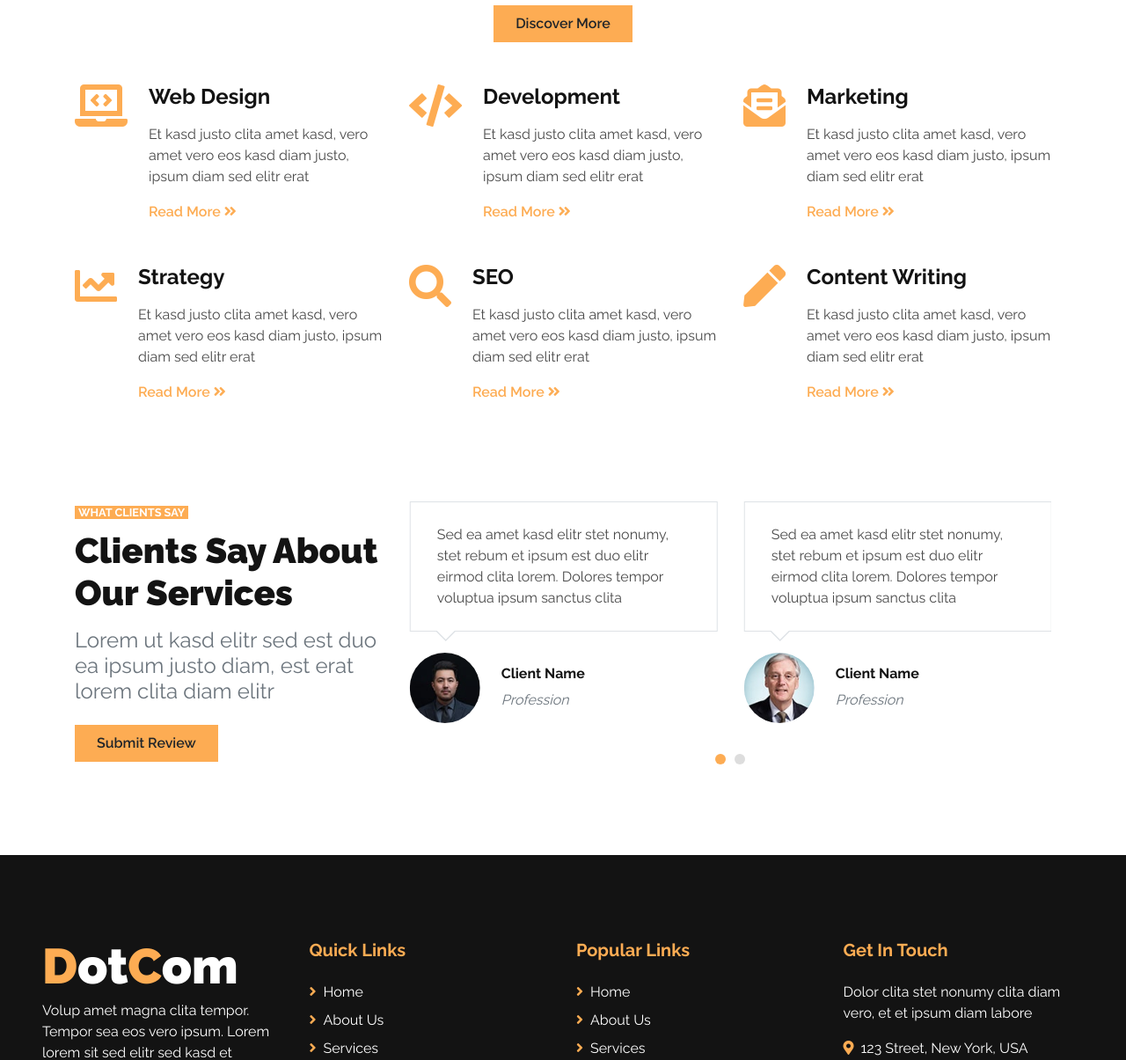
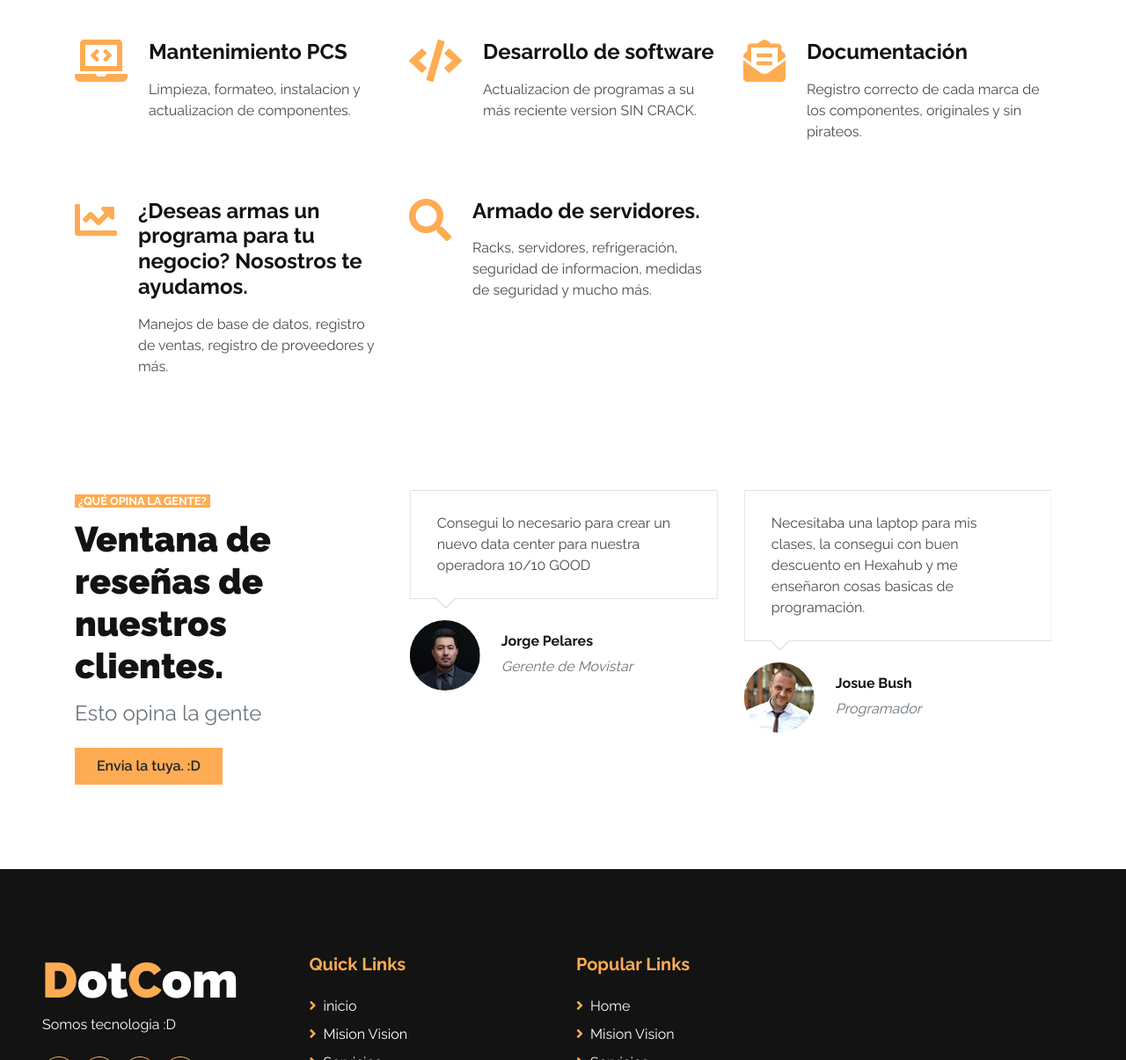
Before and after one commit to Sokar01SB/Sokar01SB.github.io, a plain HTML site: page service.html in a window 1280 px wide. Shown: the part 696-1901 px from the top of the page at 88% size. Drawn offline with nearby package versions, Linux system fonts and the light colour scheme.

Commit message:
PAGINA SERVICIOS LISTO

```diff
--- a/service.html
+++ b/service.html
@@ -52,11 +52,11 @@
 
     <!-- Page Header Start -->
     <div class="container-fluid page-header d-flex flex-column align-items-center justify-content-center pt-0 pt-lg-5 mb-5">
-        <h1 class="display-4 text-white mb-3 mt-0 mt-lg-5">Services</h1>
+        <h1 class="display-4 text-white mb-3 mt-0 mt-lg-5">Servicios</h1>
         <div class="d-inline-flex text-white">
-            <p class="m-0"><a class="text-white" href="">Home</a></p>
+            <p class="m-0"><a class="text-white" href="">Inicio</a></p>
             <p class="m-0 px-2">/</p>
-            <p class="m-0">Services</p>
+            <p class="m-0">Servicios</p>
         </div>
     </div>
     <!-- Page Header Start -->
@@ -67,11 +67,9 @@
         <div class="container">
             <div class="row justify-content-center">
                 <div class="col-12 col-lg-6 text-center mb-5">
-                    <small class="bg-primary text-white text-uppercase font-weight-bold px-1">What we do</small>
-                    <h1 class="mt-2 mb-3">We Offer Creative Services</h1>
-                    <h4 class="font-weight-normal text-muted mb-4">Lorem ut kasd dolores elitr sed est duo ea ipsum
-                        justo diam, est erat lorem. Est magna sea clita diam tempor elitr</h4>
-                    <a href="" class="btn btn-primary py-md-2 px-md-4 font-weight-semi-bold">Discover More</a>
+                    <small class="bg-primary text-white text-uppercase font-weight-bold px-1">¿Qué hacemos?</small>
+                    <h1 class="mt-2 mb-3">Ofrecemos diversos servicios</h1>
+                    <h4 class="font-weight-normal text-muted mb-4">Baratos, seguros y eficaces</h4>
                 </div>
             </div>
             <div class="row">
@@ -79,11 +77,9 @@
                     <div class="d-flex">
                         <i class="fa fa-3x fa-laptop-code text-primary mr-4"></i>
                         <div class="d-flex flex-column">
-                            <h4 class="font-weight-bold mb-3">Web Design</h4>
-                            <p>Et kasd justo clita amet kasd, vero amet vero eos kasd diam justo, ipsum diam sed elitr
-                                erat</p>
-                            <a class="font-weight-semi-bold" href="">Read More <i
-                                    class="fa fa-angle-double-right"></i></a>
+                            <h4 class="font-weight-bold mb-3">Mantenimiento PCS</h4>
+                            <p>Limpieza, formateo, instalacion y actualizacion de componentes.
+                                </p>
                         </div>
                     </div>
                 </div>
@@ -91,11 +87,9 @@
                     <div class="d-flex">
                         <i class="fa fa-3x fa-code text-primary mr-4"></i>
                         <div class="d-flex flex-column">
-                            <h4 class="font-weight-bold mb-3">Development</h4>
-                            <p>Et kasd justo clita amet kasd, vero amet vero eos kasd diam justo, ipsum diam sed elitr
-                                erat</p>
-                            <a class="font-weight-semi-bold" href="">Read More <i
-                                    class="fa fa-angle-double-right"></i></a>
+                            <h4 class="font-weight-bold mb-3">Desarrollo de software</h4>
+                            <p>Actualizacion de programas a su más reciente version SIN CRACK.</p>
+
                         </div>
                     </div>
                 </div>
@@ -103,11 +97,8 @@
                     <div class="d-flex">
                         <i class="fa fa-3x fa-envelope-open-text text-primary mr-4"></i>
                         <div class="d-flex flex-column">
-                            <h4 class="font-weight-bold mb-3">Marketing</h4>
-                            <p>Et kasd justo clita amet kasd, vero amet vero eos kasd diam justo, ipsum diam sed elitr
-                                erat</p>
-                            <a class="font-weight-semi-bold" href="">Read More <i
-                                    class="fa fa-angle-double-right"></i></a>
+                            <h4 class="font-weight-bold mb-3">Documentación</h4>
+                            <p>Registro correcto de cada marca de los componentes, originales y sin pirateos.</p>
                         </div>
                     </div>
                 </div>
@@ -115,11 +106,8 @@
                     <div class="d-flex">
                         <i class="fa fa-3x fa-chart-line text-primary mr-4"></i>
                         <div class="d-flex flex-column">
-                            <h4 class="font-weight-bold mb-3">Strategy</h4>
-                            <p>Et kasd justo clita amet kasd, vero amet vero eos kasd diam justo, ipsum diam sed elitr
-                                erat</p>
-                            <a class="font-weight-semi-bold" href="">Read More <i
-                                    class="fa fa-angle-double-right"></i></a>
+                            <h4 class="font-weight-bold mb-3">¿Deseas armas un programa para tu negocio? Nosostros te ayudamos.</h4>
+                            <p>Manejos de base de datos, registro de ventas, registro de proveedores y más.</p>
                         </div>
                     </div>
                 </div>
@@ -127,23 +115,11 @@
                     <div class="d-flex">
                         <i class="fa fa-3x fa-search text-primary mr-4"></i>
                         <div class="d-flex flex-column">
-                            <h4 class="font-weight-bold mb-3">SEO</h4>
-                            <p>Et kasd justo clita amet kasd, vero amet vero eos kasd diam justo, ipsum diam sed elitr
-                                erat</p>
-                            <a class="font-weight-semi-bold" href="">Read More <i
-                                    class="fa fa-angle-double-right"></i></a>
+                            <h4 class="font-weight-bold mb-3">Armado de servidores.</h4>
+                            <p>Racks, servidores, refrigeración, seguridad de informacion, medidas de seguridad y mucho más.</p>
                         </div>
                     </div>
                 </div>
-                <div class="col-md-4 mb-5">
-                    <div class="d-flex">
-                        <i class="fa fa-3x fa-pen text-primary mr-4"></i>
-                        <div class="d-flex flex-column">
-                            <h4 class="font-weight-bold mb-3">Content Writing</h4>
-                            <p>Et kasd justo clita amet kasd, vero amet vero eos kasd diam justo, ipsum diam sed elitr
-                                erat</p>
-                            <a class="font-weight-semi-bold" href="">Read More <i
-                                    class="fa fa-angle-double-right"></i></a>
                         </div>
                     </div>
                 </div>
@@ -158,58 +134,36 @@
         <div class="container">
             <div class="row">
                 <div class="col-lg-4 mb-5">
-                    <small class="bg-primary text-white text-uppercase font-weight-bold px-1">What clients say</small>
-                    <h1 class="mt-2 mb-3">Clients Say About Our Services</h1>
-                    <h4 class="font-weight-normal text-muted mb-4">Lorem ut kasd elitr sed est duo ea ipsum justo diam, est erat lorem clita diam elitr</h4>
-                    <a href="" class="btn btn-primary py-md-2 px-md-4 font-weight-semi-bold">Submit Review</a>
+                    <small class="bg-primary text-white text-uppercase font-weight-bold px-1">¿Qué opina la gente?</small>
+                    <h1 class="mt-2 mb-3">Ventana de reseñas de nuestros clientes.</h1>
+                    <h4 class="font-weight-normal text-muted mb-4">Esto opina la gente</h4>
+                    <a href="" class="btn btn-primary py-md-2 px-md-4 font-weight-semi-bold">Envia la tuya. :D</a>
                 </div>
                 <div class="col-lg-8 mb-5">
                     <div class="owl-carousel testimonial-carousel">
                         <div class="testimonial-item">
                             <div class="testimonial-text position-relative border mb-4" style="padding: 25px 30px;">
-                                Sed ea amet kasd elitr stet nonumy, stet rebum et ipsum est duo elitr eirmod clita lorem. Dolores tempor voluptua ipsum sanctus clita
+                                Necesitaba una laptop para mis clases, la consegui con buen descuento en Hexahub y me enseñaron cosas basicas de programación.
                             </div>
                             <div class="d-flex align-items-center">
                                 <img class="img-fluid rounded-circle" src="img/testimonial-1.jpg" style="width: 80px; height: 80px;" alt="Image">
                                 <div class="pl-4">
-                                    <h6 class="font-weight-bold">Client Name</h6>
-                                    <i class="text-muted">Profession</i>
+                                    <h6 class="font-weight-bold">Josue Bush</h6>
+                                    <i class="text-muted">Programador</i>
                                 </div>
                             </div>
                         </div>
                         <div class="testimonial-item">
                             <div class="testimonial-text position-relative border mb-4" style="padding: 25px 30px;">
-                                Sed ea amet kasd elitr stet nonumy, stet rebum et ipsum est duo elitr eirmod clita lorem. Dolores tempor voluptua ipsum sanctus clita
+                                Consegui lo necesario para crear un nuevo data center para nuestra operadora 10/10 GOOD
                             </div>
                             <div class="d-flex align-items-center">
                                 <img class="img-fluid rounded-circle" src="img/testimonial-2.jpg" style="width: 80px; height: 80px;" alt="Image">
                                 <div class="pl-4">
-                                    <h6 class="font-weight-bold">Client Name</h6>
-                                    <i class="text-muted">Profession</i>
+                                    <h6 class="font-weight-bold">Jorge Pelares</h6>
+                                    <i class="text-muted">Gerente de Movistar</i>
                                 </div>
                             </div>
-                        </div>
-                        <div class="testimonial-item">
-                            <div class="testimonial-text position-relative border mb-4" style="padding: 25px 30px;">
-                                Sed ea amet kasd elitr stet nonumy, stet rebum et ipsum est duo elitr eirmod clita lorem. Dolores tempor voluptua ipsum sanctus clita
-                            </div>
-                            <div class="d-flex align-items-center">
-                                <img class="img-fluid rounded-circle" src="img/testimonial-3.jpg" style="width: 80px; height: 80px;" alt="Image">
-                                <div class="pl-4">
-                                    <h6 class="font-weight-bold">Client Name</h6>
-                                    <i class="text-muted">Profession</i>
-                                </div>
-                            </div>
-                        </div>
-                        <div class="testimonial-item">
-                            <div class="testimonial-text position-relative border mb-4" style="padding: 25px 30px;">
-                                Sed ea amet kasd elitr stet nonumy, stet rebum et ipsum est duo elitr eirmod clita lorem. Dolores tempor voluptua ipsum sanctus clita
-                            </div>
-                            <div class="d-flex align-items-center">
-                                <img class="img-fluid rounded-circle" src="img/testimonial-4.jpg" style="width: 80px; height: 80px;" alt="Image">
-                                <div class="pl-4">
-                                    <h6 class="font-weight-bold">Client Name</h6>
-                                    <i class="text-muted">Profession</i>
                                 </div>
                             </div>
                         </div>
@@ -228,7 +182,7 @@
                 <a href="index.html" class="navbar-brand">
                     <h1 class="m-0 mt-n2 text-white display-4"><span class="text-primary">D</span>ot<span class="text-primary">C</span>om</h1>
                 </a>
-                <p>Volup amet magna clita tempor. Tempor sea eos vero ipsum. Lorem lorem sit sed elitr sed kasd et</p>
+                <p>Somos tecnologia :D</p>
                 <div class="d-flex justify-content-start mt-4">
                     <a class="btn btn-outline-primary rounded-circle text-center mr-2 px-0" style="width: 38px; height: 38px;" href="#"><i class="fab fa-twitter"></i></a>
                     <a class="btn btn-outline-primary rounded-circle text-center mr-2 px-0" style="width: 38px; height: 38px;" href="#"><i class="fab fa-facebook-f"></i></a>
@@ -239,35 +193,23 @@
             <div class="col-lg-3 col-md-6 mb-5">
                 <h5 class="font-weight-bold text-primary mb-4">Quick Links</h5>
                 <div class="d-flex flex-column justify-content-start">
-                    <a class="text-white mb-2" href="#"><i class="fa fa-angle-right text-primary mr-2"></i>Home</a>
-                    <a class="text-white mb-2" href="#"><i class="fa fa-angle-right text-primary mr-2"></i>About Us</a>
-                    <a class="text-white mb-2" href="#"><i class="fa fa-angle-right text-primary mr-2"></i>Services</a>
-                    <a class="text-white mb-2" href="#"><i class="fa fa-angle-right text-primary mr-2"></i>Pricing</a>
-                    <a class="text-white" href="#"><i class="fa fa-angle-right text-primary mr-2"></i>Contact Us</a>
+                    <a class="text-white mb-2" href="#"><i class="fa fa-angle-right text-primary mr-2"></i>inicio</a>
+                    <a class="text-white mb-2" href="#"><i class="fa fa-angle-right text-primary mr-2"></i>Mision Vision</a>
+                    <a class="text-white mb-2" href="#"><i class="fa fa-angle-right text-primary mr-2"></i>Servicios</a>
+                    <a class="text-white" href="#"><i class="fa fa-angle-right text-primary mr-2"></i>Contactos</a>
                 </div>
             </div>
             <div class="col-lg-3 col-md-6 mb-5">
                 <h5 class="font-weight-bold text-primary mb-4">Popular Links</h5>
                 <div class="d-flex flex-column justify-content-start">
                     <a class="text-white mb-2" href="#"><i class="fa fa-angle-right text-primary mr-2"></i>Home</a>
-                    <a class="text-white mb-2" href="#"><i class="fa fa-angle-right text-primary mr-2"></i>About Us</a>
-                    <a class="text-white mb-2" href="#"><i class="fa fa-angle-right text-primary mr-2"></i>Services</a>
-                    <a class="text-white mb-2" href="#"><i class="fa fa-angle-right text-primary mr-2"></i>Pricing</a>
-                    <a class="text-white" href="#"><i class="fa fa-angle-right text-primary mr-2"></i>Contact Us</a>
+                    <a class="text-white mb-2" href="#"><i class="fa fa-angle-right text-primary mr-2"></i>Mision Vision</a>
+                    <a class="text-white mb-2" href="#"><i class="fa fa-angle-right text-primary mr-2"></i>Servicios</a>
+                    <a class="text-white" href="#"><i class="fa fa-angle-right text-primary mr-2"></i>Contactos</a>
                 </div>
-            </div>
-            <div class="col-lg-3 col-md-6 mb-5">
-                <h5 class="font-weight-bold text-primary mb-4">Get In Touch</h5>
-                <p>Dolor clita stet nonumy clita diam vero, et et ipsum diam labore</p>
-                <p><i class="fa fa-map-marker-alt text-primary mr-2"></i>123 Street, New York, USA</p>
-                <p><i class="fa fa-phone-alt text-primary mr-2"></i>+012 345 67890</p>
-                <p><i class="fa fa-envelope text-primary mr-2"></i>info@example.com</p>
-            </div>
-        </div>
-    </div>
     <div class="container-fluid py-4 px-sm-3 px-md-5">
         <p class="m-0 text-center">
-            &copy; <a class="font-weight-semi-bold" href="#">Your Site Name</a>. All Rights Reserved. Designed by
+            &copy; <a class="font-weight-semi-bold" href="#">HexaHub</a>. All Rights Reserved. Designed by
             <a class="font-weight-semi-bold" href="https://htmlcodex.com">HTML Codex</a>
         </p>
     </div>
```
